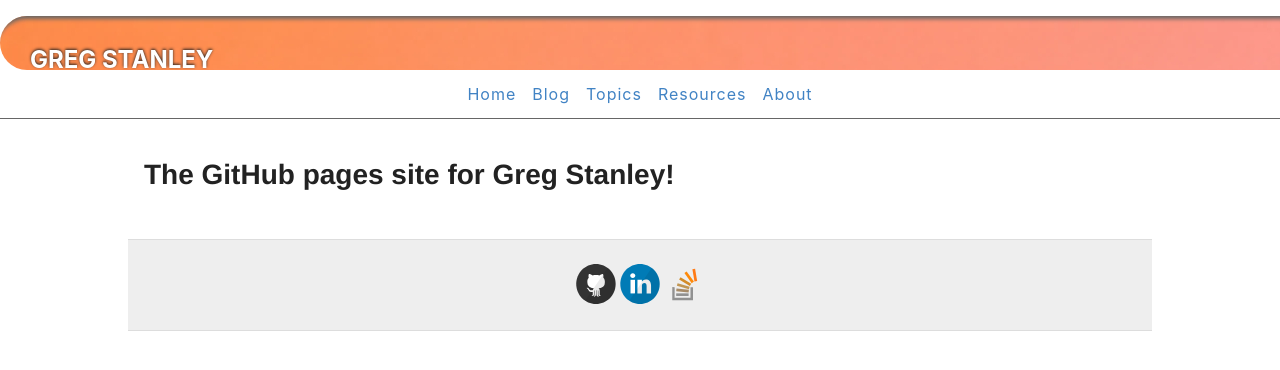
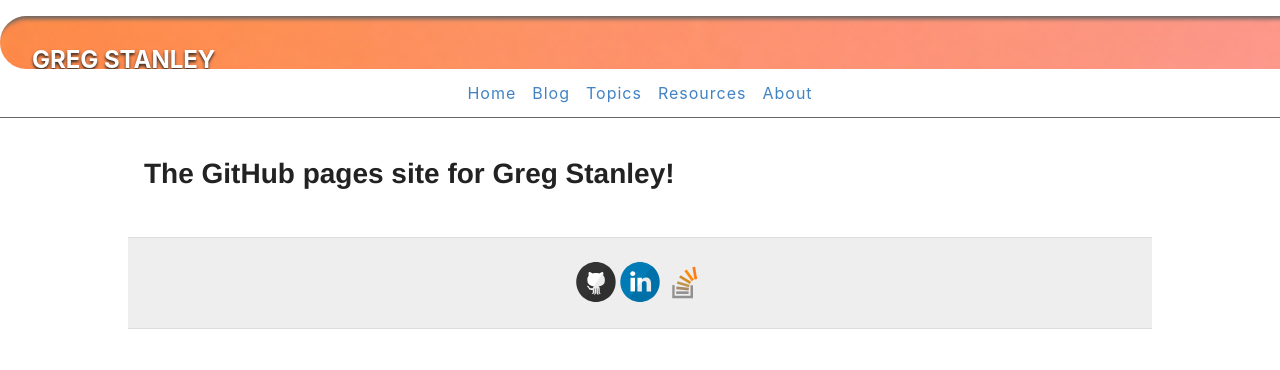
Before and after one commit to gregstanley/gregstanley.github.io, a Jekyll site: the page built from index.md, in a window 1280 px wide. Shown: the top 370 px of the page. Built offline with Jekyll 4.4.1, drawn with Linux system fonts in a browser that asks for light colours.

Commit message:
Padding and shadow tweaks

```diff
--- a/_sass/base.scss
+++ b/_sass/base.scss
@@ -159,7 +159,7 @@
       box-shadow: inset 0 8px 4px -5px $gray;
       color: white;
       width: 100%;
-      padding: 15px 30px;
+      padding: 0.9rem 2rem;
       font-weight: bold;
       display: inline-block; /* Keeps it from stretching full width */
       border-top-left-radius: 30px; /* Rounded on one side */
@@ -171,10 +171,10 @@
       span.logo {
         text-transform: uppercase;
         position: relative;
-        top: 1.05rem;
+        top: 1.1rem;
         transition: top 0.3s ease-in-out;
         font-size: x-large;
-        text-shadow: 0px -1px 3px $darkerGray;
+        text-shadow: 0px 2px 3px $darkerGray;
       }
     }
 
```
